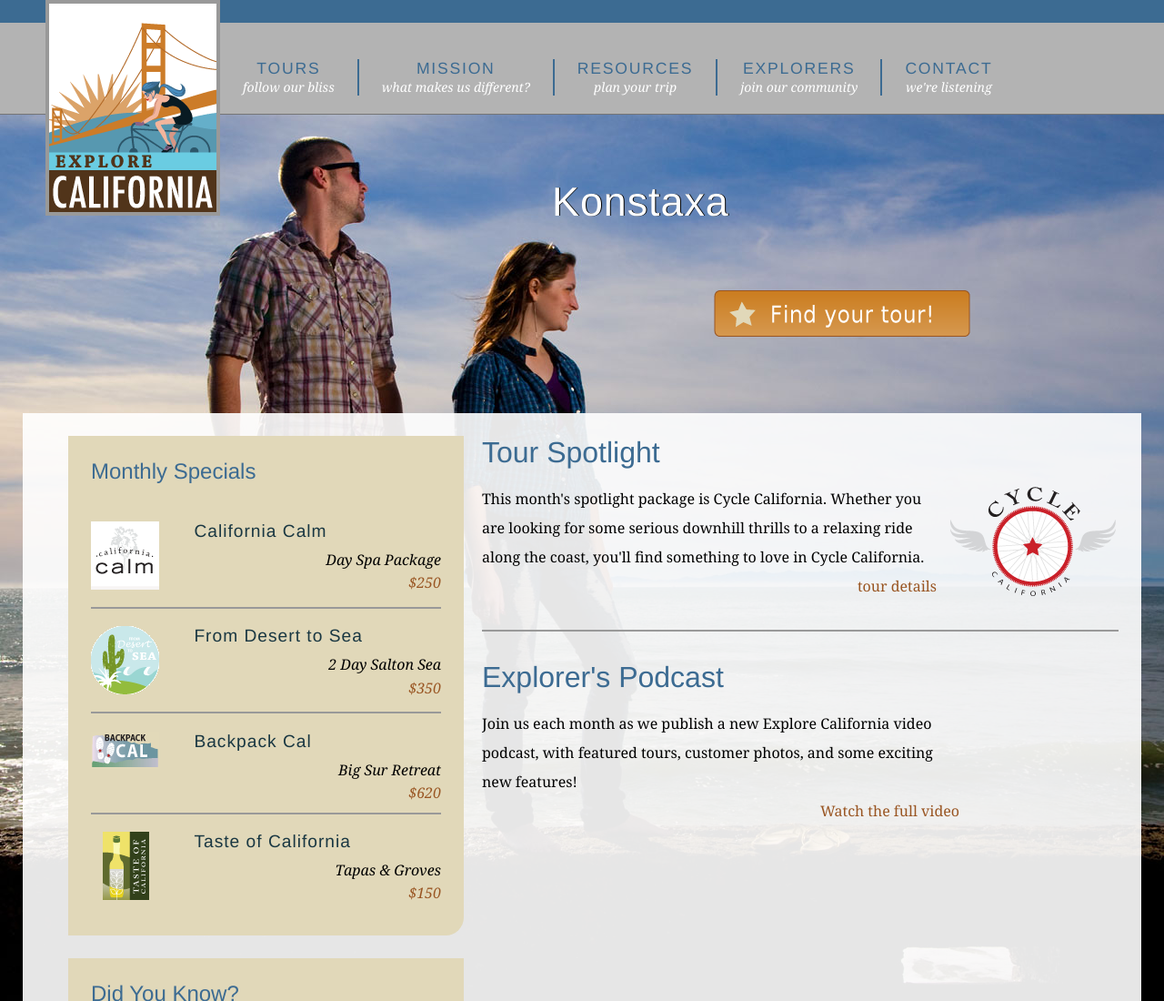
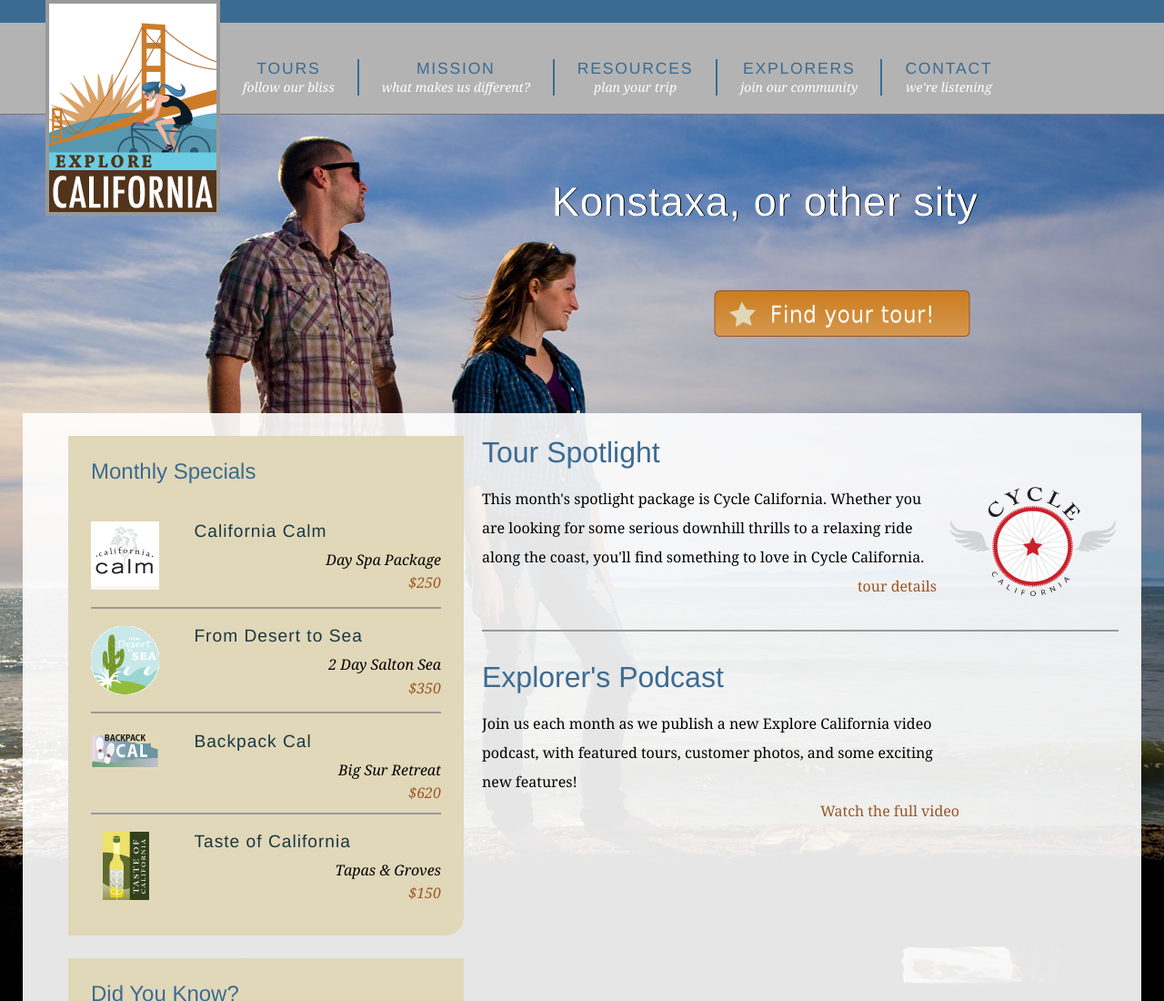
Before and after one commit to mr-tigga/explore_cali, a plain HTML site: page index.html in a window 1280 px wide. Shown: the top 1100 px of the page at 91% size. Drawn offline with Linux system fonts and the light colour scheme.

Commit message:
Other sity

```diff
--- a/index.html
+++ b/index.html
@@ -55,7 +55,7 @@
       </div>
 
       <div id="actionCall">
-        <h1>Konstaxa</h1>
+        <h1>Konstaxa, or other sity</h1>
         <a href="tours.html" title="Find your tour!"><h2>Find your tour</h2></a>
       </div>
 
```
